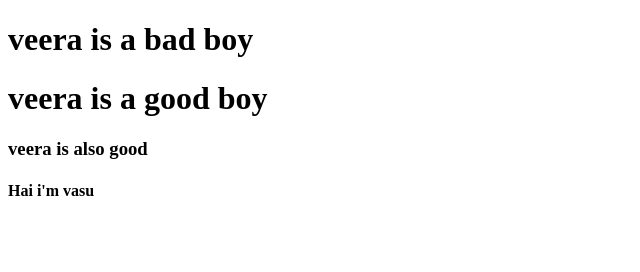
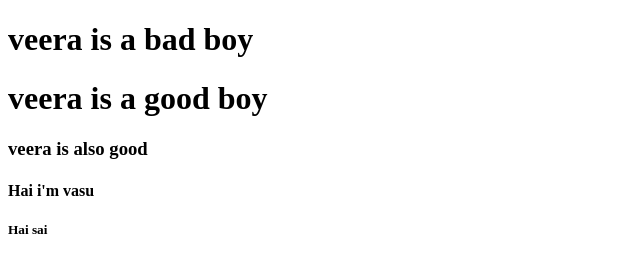
Before and after one commit to vasuramisetti/venkat, a plain HTML site: page WebContent/index.html in a window 1280 px wide. Shown: the full height of the page, 0-640 px from the left. Drawn offline with Linux system fonts and the light colour scheme.

Commit message:
jan 21st 2nd

```diff
--- a/WebContent/index.html
+++ b/WebContent/index.html
@@ -9,6 +9,7 @@
 <h1> veera is a good boy</h1>
 <h3> veera is also good</h3>
 <h4> Hai i'm vasu</h4>
+<h5>Hai sai </h5>
 
 </body>
 </html>
```
